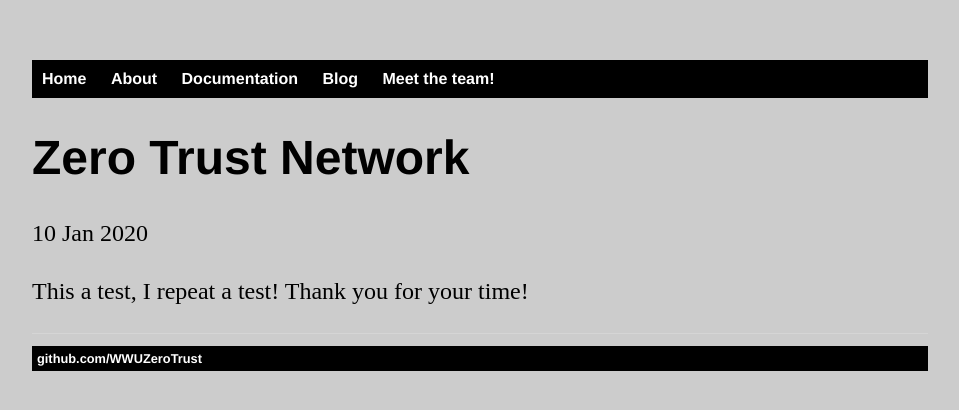
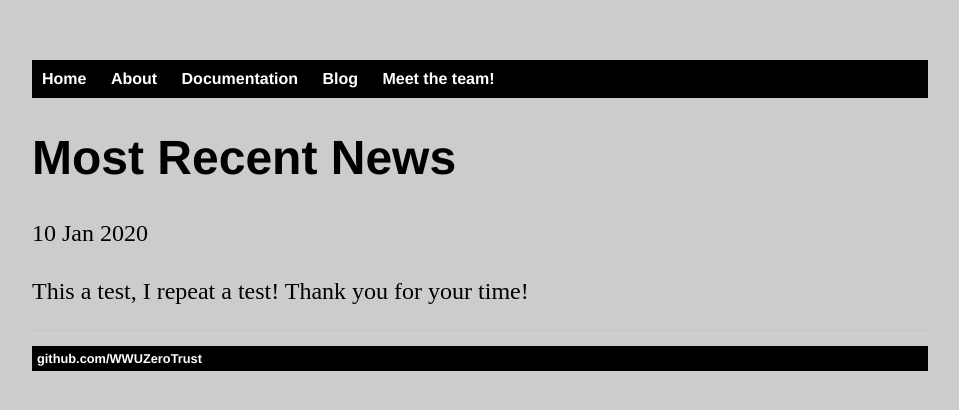
Before and after one commit to WWUZeroTrust/WWUZeroTrust.github.io, a Jekyll site: the page built from _posts/2020-01-10-zero-trust-site-launched.md, in a window 1280 px wide. Shown: the top 410 px of the page, without its empty margins (160-1119 px from the left). Built offline with Jekyll 4.4.1, drawn with Linux system fonts in a browser that asks for light colours.

Commit message:
Update 2020-01-10-zero-trust-site-launched.md

```diff
--- a/_posts/2020-01-10-zero-trust-site-launched.md
+++ b/_posts/2020-01-10-zero-trust-site-launched.md
@@ -1,6 +1,6 @@
 ---
 layout: post
-title: "Zero Trust Network"
+title: "Most Recent News"
 date: 2020-01-10
 ---
 
```
